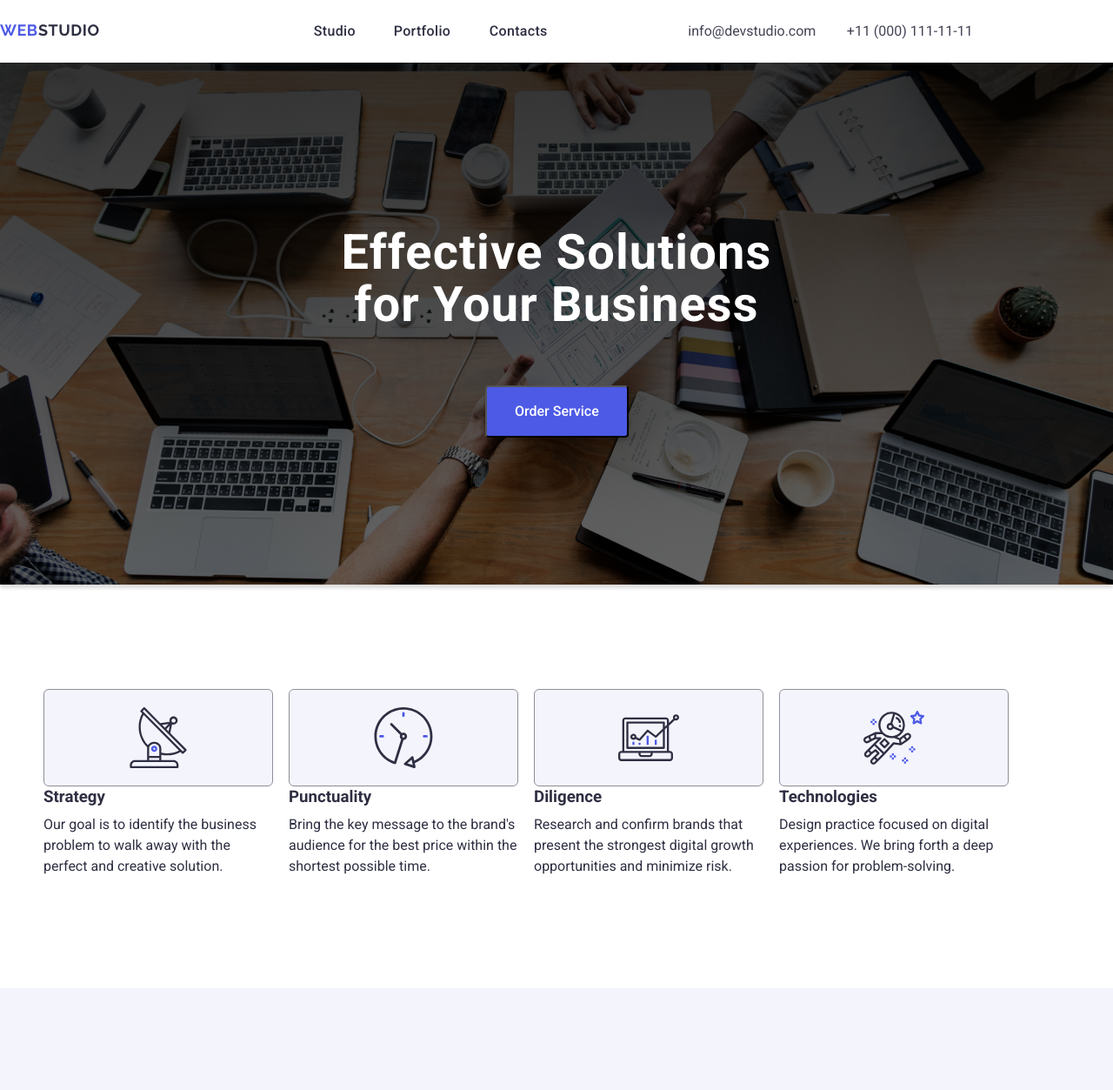
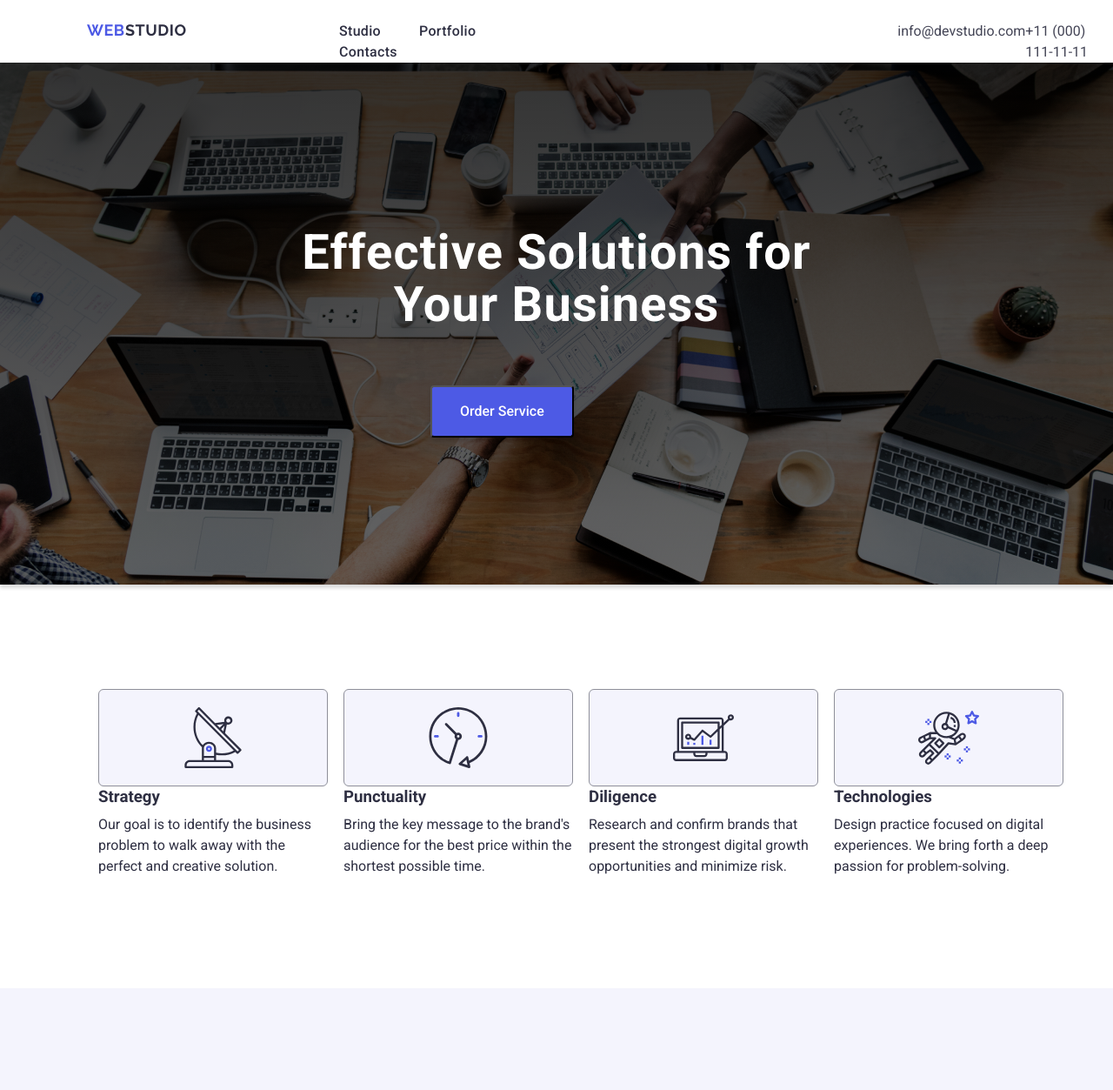
Before and after one commit to ipekcan/goit-markup-hw-04, a plain HTML site: page index.html in a window 1280 px wide. Shown: the top 1253 px of the page at 87% size. Drawn offline with nearby package versions, Linux system fonts and the light colour scheme.

Commit message:
header margin paddings are arranged

```diff
--- a/css/styles.css
+++ b/css/styles.css
@@ -45,13 +45,13 @@ a {
     text-decoration: none;
   }
   .container {
-    width: 1154px;
+
     max-width: 1440px;
   }
 header {
     /* Top Line */
 
-    width: 1154px;
+    width: 100%;
     height: 72px;
     border: 1px;
     border-bottom: #e7e9fc;
@@ -70,7 +70,7 @@ header {
     display: inline;
     flex-direction: row;
 
-    padding: 0;
+    padding: 0 0 0 100px;
 
     flex-grow: 1;
   }
@@ -205,6 +205,8 @@ header {
   .address {
     flex-grow: 1;
     display: flex;
+    float: right;
+    padding-left: 400px;
   }
   .email {
     flex-grow: 1;
@@ -379,9 +381,14 @@ border-radius: 4px;
     padding: 120px 50px;
     display: flex;
     flex-direction: column;
+    justify-content: center;
+    align-items: center;
+    margin: 0 auto;
 }
 .container-sec1 {
     width: 1154px;
+    justify-content: center;
+    align-items: center;
   }
   .container-sec2 {
     width: 1154px;
```
